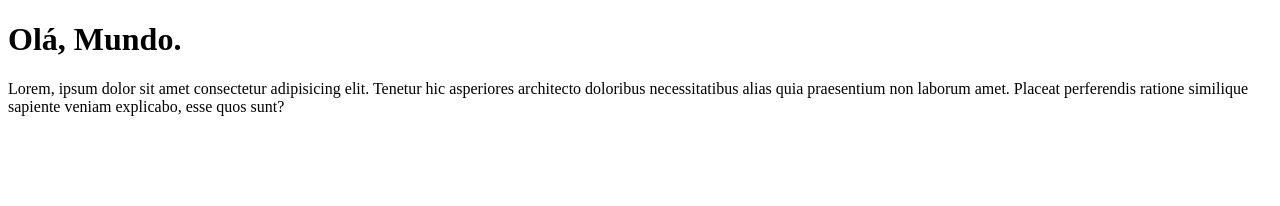
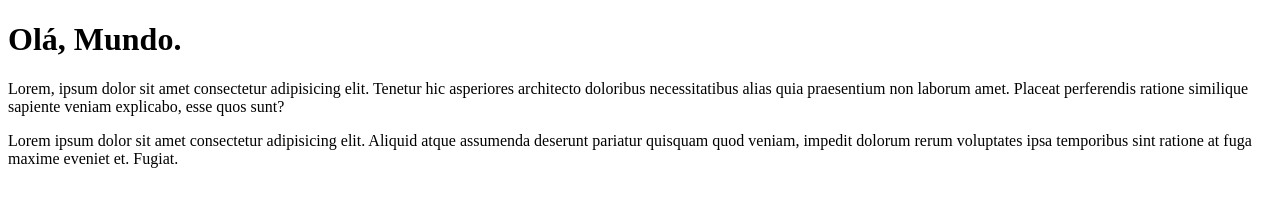
Before and after one commit to DualSeven/Ola-Mundo, a plain HTML site: page site-exemplo/index.html in a window 1280 px wide. Drawn offline with Linux system fonts and the light colour scheme.

Commit message:
Adicionei um paragrafo

```diff
--- a/site-exemplo/index.html
+++ b/site-exemplo/index.html
@@ -9,5 +9,6 @@
 <body>
     <h1>Olá, Mundo.</h1>
     <p>Lorem, ipsum dolor sit amet consectetur adipisicing elit. Tenetur hic asperiores architecto doloribus necessitatibus alias quia praesentium non laborum amet. Placeat perferendis ratione similique sapiente veniam explicabo, esse quos sunt?</p>
+    <p>Lorem ipsum dolor sit amet consectetur adipisicing elit. Aliquid atque assumenda deserunt pariatur quisquam quod veniam, impedit dolorum rerum voluptates ipsa temporibus sint ratione at fuga maxime eveniet et. Fugiat.</p>
 </body>
 </html>
```
